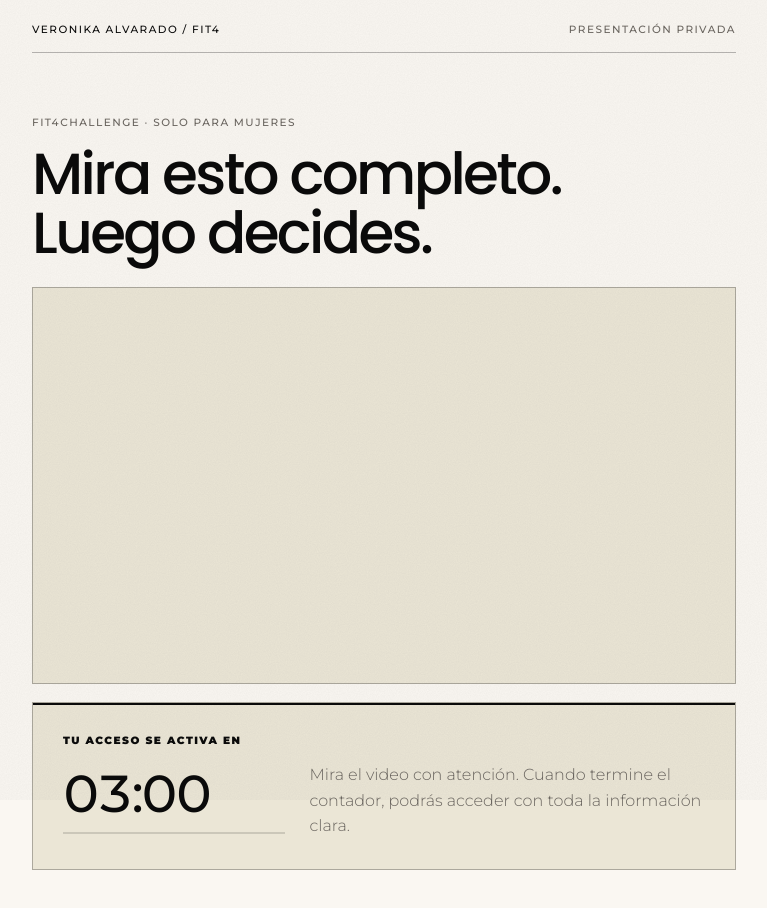
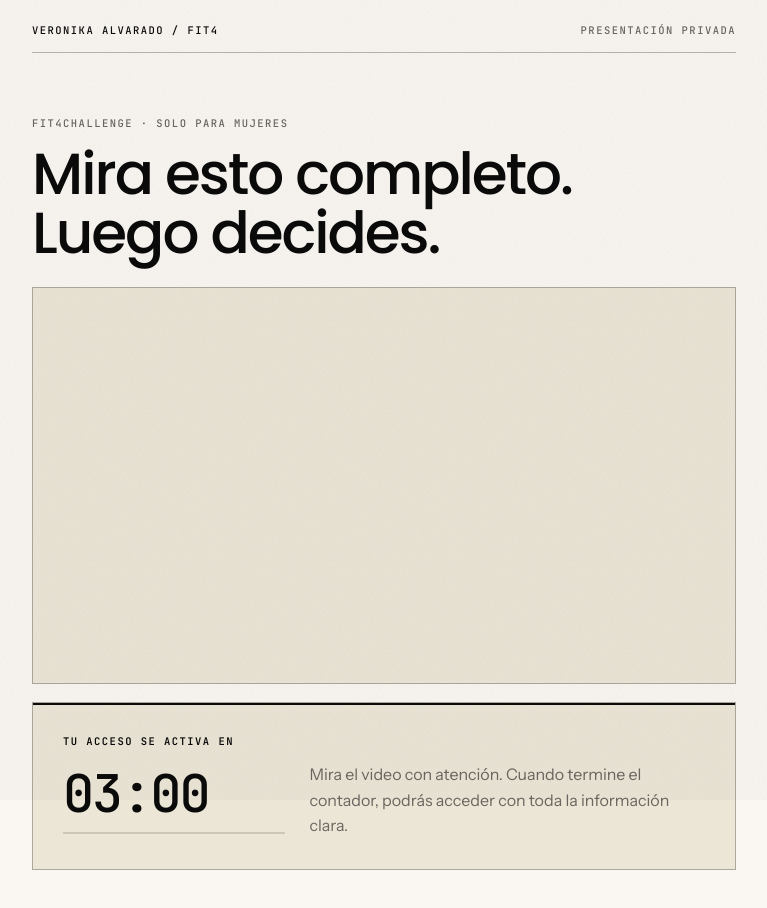
Before and after one commit to gcessar/tr4iner-funnels, a plain HTML site: page fit4-va/index.html in a window 1280 px wide. Shown: the whole page, without its empty margins (256-1023 px from the left). Drawn offline with Linux system fonts and the light colour scheme; a script that the page names is missing.

Commit message:
fix(va): preservar tipografias propias

```diff
--- a/assets/va/va-theme.css
+++ b/assets/va/va-theme.css
@@ -1,43 +1,10 @@
 body.va-theme,
 html.va-context body {
   --va-background: #FAF7F2;
-  --serif: "Poppins", "Montserrat", Arial, sans-serif;
-  --sans: "Montserrat", "Helvetica Neue", Arial, sans-serif;
-  --mono: "Montserrat", "Helvetica Neue", Arial, sans-serif;
   --rust: #c48a42;
   --yellow: #e8a943;
   --accent: #e8a943;
-  --va-display-weight: 500;
   background-color: var(--va-background);
-  font-family: var(--sans);
-  font-weight: 300;
-  font-synthesis: none;
-}
-
-body.va-theme :is(h1, h2, h3, .title, .cta-title, .offer-title),
-html.va-context body :is(h1, h2, h3, .title, .cta-title, .offer-title) {
-  font-family: var(--serif);
-  font-style: normal;
-  font-weight: var(--va-display-weight);
-  letter-spacing: -0.045em;
-}
-
-body.va-theme :is(h1, h2, h3, .title, .cta-title, .offer-title) em,
-html.va-context body :is(h1, h2, h3, .title, .cta-title, .offer-title) em {
-  font-style: normal;
-  font-weight: var(--va-display-weight);
-}
-
-body.va-theme :is(button, .cta, .calendar-button, .mobile-book, .sticky-apply),
-html.va-context body :is(button, .cta, .calendar-button, .mobile-book, .sticky-apply) {
-  font-family: var(--sans);
-  font-weight: 900;
-}
-
-body.va-theme :is(.masthead, .flor-masthead, .kicker, .status, .section-label, .case-mark, .video-label, .cta-kicker, .fine-print),
-html.va-context body :is(.masthead, .flor-masthead, .kicker, .status, .section-label, .case-mark, .video-label, .cta-kicker, .fine-print) {
-  font-family: var(--mono);
-  font-weight: 500;
 }
 
 body.va-theme .trust-avatar img[src*="caso-veronika"] {
--- a/fit4-va/index.html
+++ b/fit4-va/index.html
@@ -287,7 +287,7 @@
       }
     }
   </style>
-  <link rel="stylesheet" href="/assets/va/va-theme.css?v=20260723-1" />
+  <link rel="stylesheet" href="/assets/va/va-theme.css?v=20260723-2" />
 </head>
 <body class="va-theme">
   <noscript><iframe src="https://www.googletagmanager.com/ns.html?id=GTM-T88G63P" height="0" width="0" style="display:none;visibility:hidden" title="Google Tag Manager"></iframe></noscript>
```
Also changed, not shown: calendly-confirma/index.html (+1 -1 lines), calendly-va/index.html (+1 -1 lines), casos-de-estudio-va/index.html (+1 -1 lines), registro-typeform-flor-va.html (+1 -1 lines).
